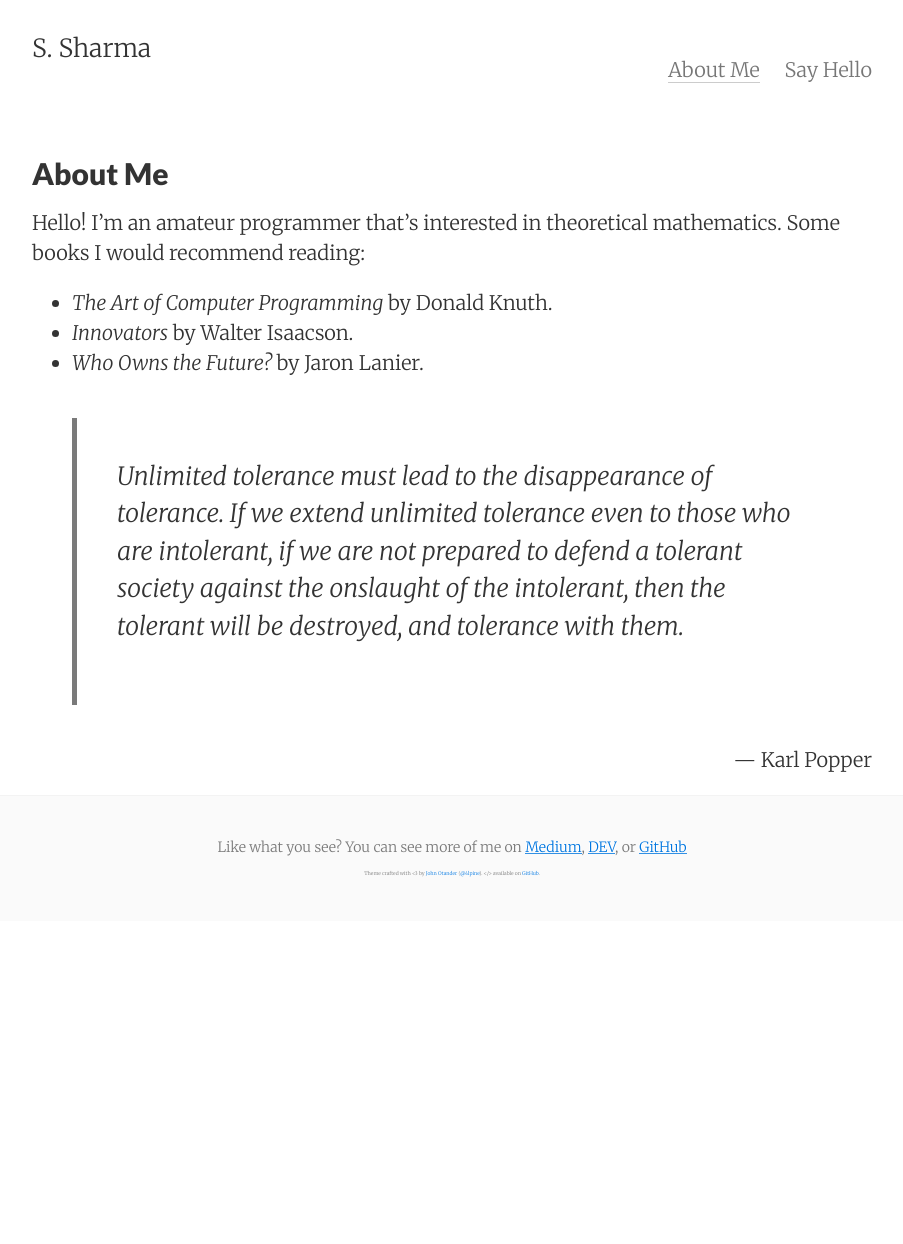
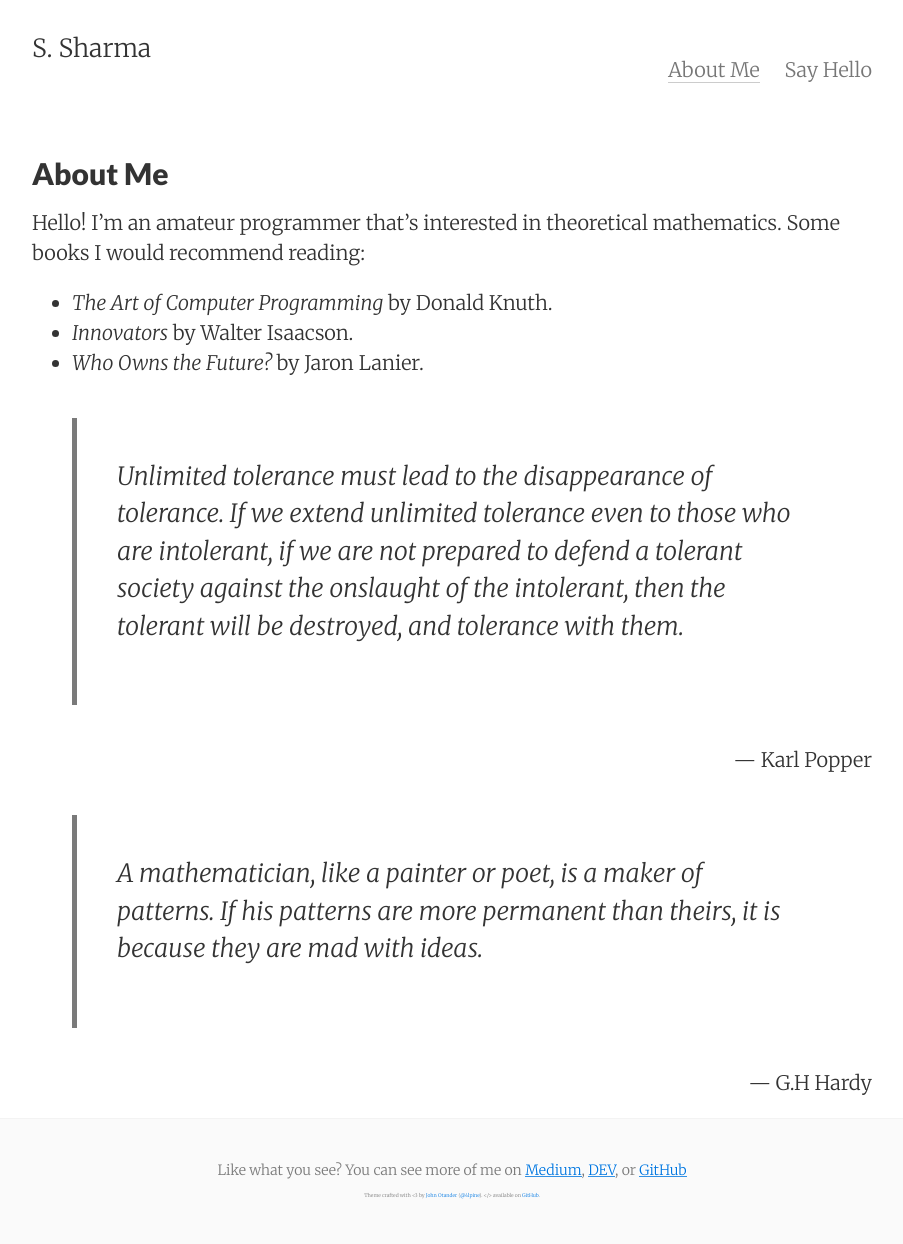
Before and after one commit to m4rtyr/m4rtyr.github.io, a Jekyll site: the page built from about.md, in a window 1280 px wide. Shown: the whole page, without its empty margins (188-1091 px from the left). Built offline with Jekyll 4.4.1, drawn with Linux system fonts in a browser that asks for light colours; before the commit the page ends 921 px from its top, so only the background shows below that.

Commit message:
Added second quote to about me

```diff
--- a/about.md
+++ b/about.md
@@ -17,3 +17,9 @@ Some books I would recommend reading:
 <div align="right">
 —  Karl Popper
 </div>
+
+> A  mathematician,  like  a  painter  or  poet,  is  a  maker of patterns.  If his patterns are more permanent than theirs, it is because they are mad with ideas.
+
+<div align="right">
+—  G.H Hardy
+</div>
```
